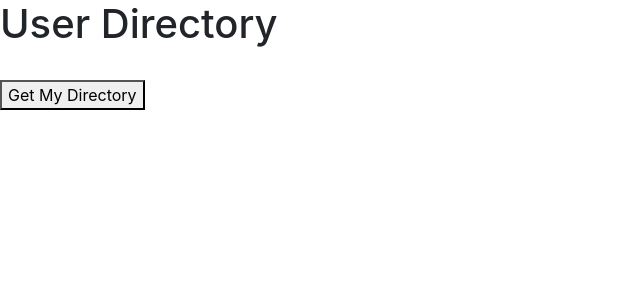
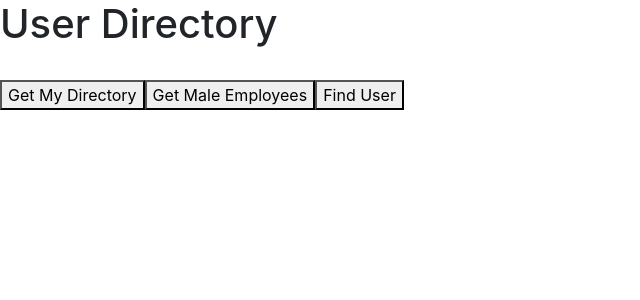
Before and after one commit to kodiakshuksan/EmployeeDirectory, a React (Create React App) app: page / in a window 1280 px wide. Shown: the top 300 px of the page, without its empty margins (0-640 px from the left). Built offline with nearby package versions, Linux system fonts and the light colour scheme; the HTML template or start-up script is replaced by a standard one.

Commit message:
added find male employees and find employee buttons

```diff
--- a/src/Button.js
+++ b/src/Button.js
@@ -6,7 +6,10 @@ const Button = ({isActive, clicked})=> {
 
     return (
         <div>
-            <button onClick={clicked}>{isActive ? "Get another Directory" : "Get My Directory"}</button>
+            <button onClick={clicked}>{isActive ? "Get Another Directory" : "Get My Directory"}</button>
+            <button onClick={clicked}>{isActive ? "Get Another Directory" : "Get Male Employees"}</button>
+            <button onClick={clicked}>{isActive ? "Get another Directory" : "Find User"}</button>
+
         </div>
     );
 }
```
Also changed, not shown: src/App.js (+5 -2 lines), src/Gbutton.js (added, +14 -0 lines).
